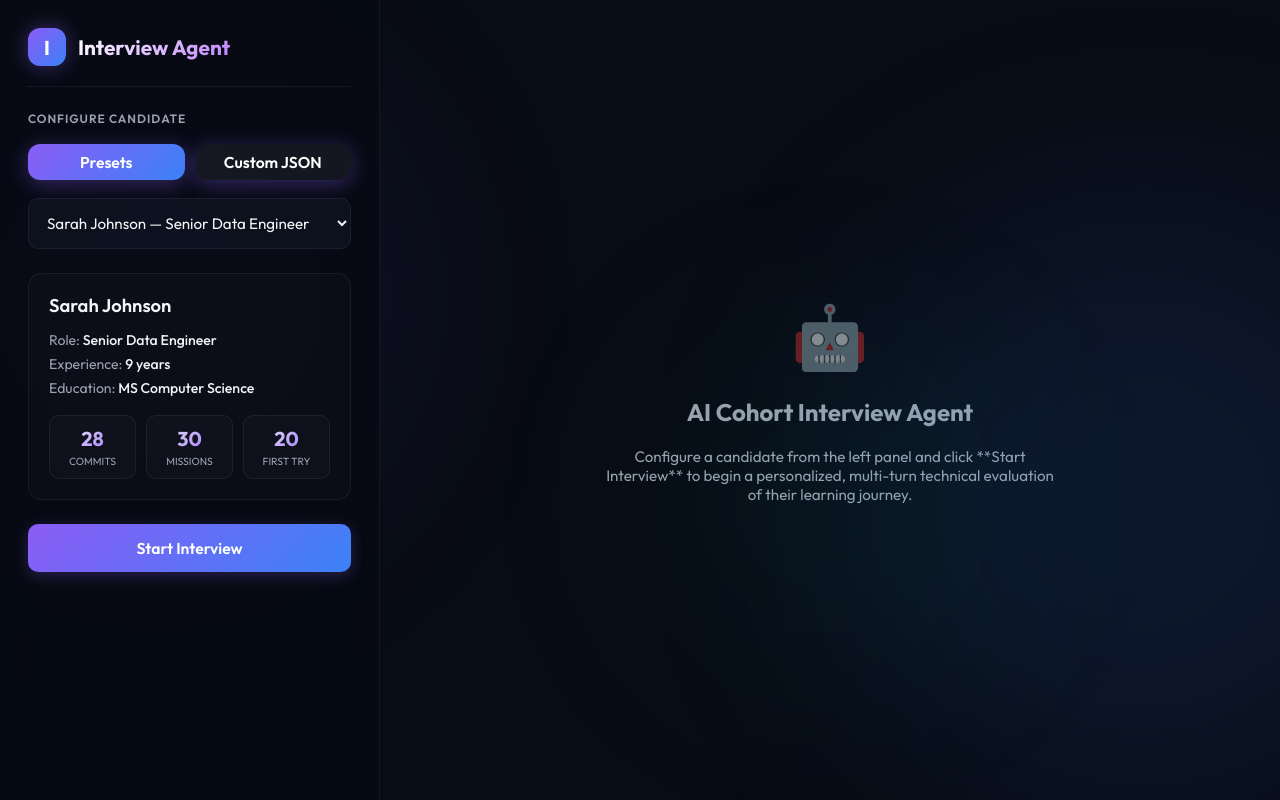
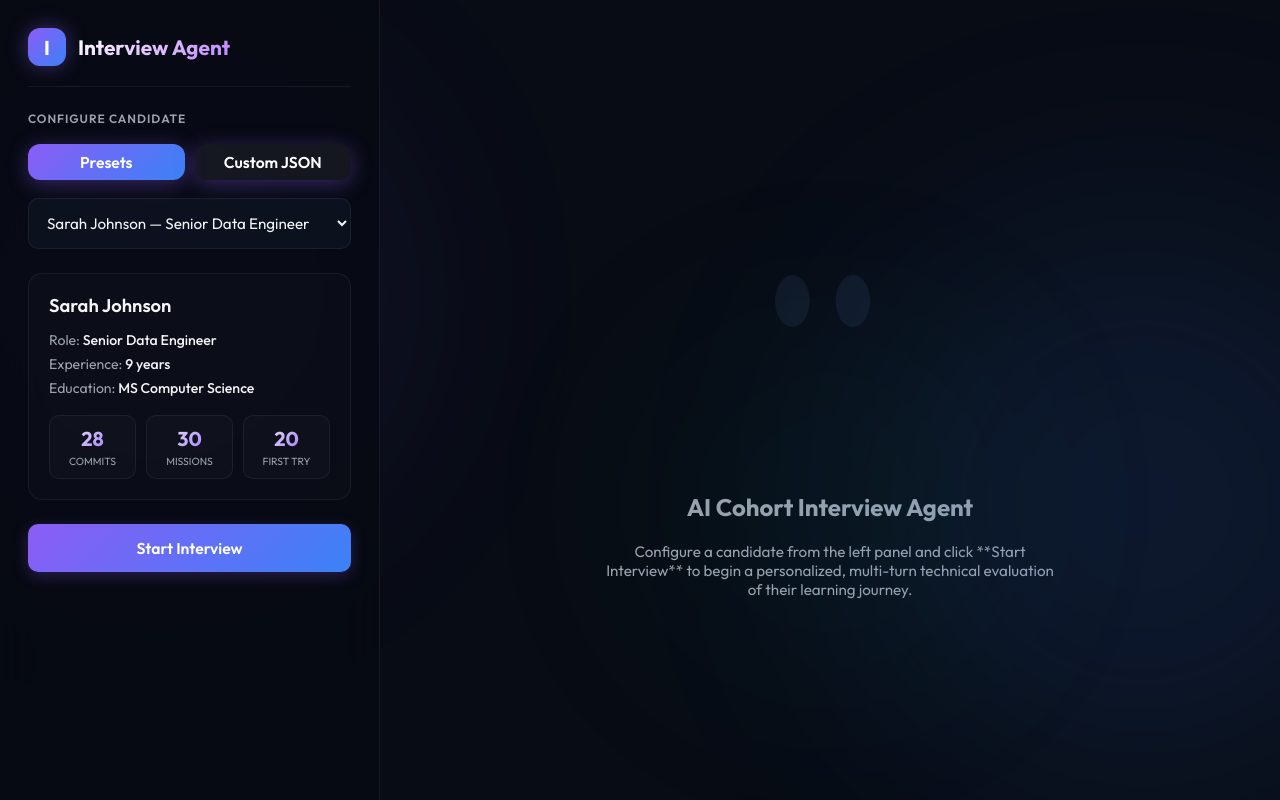
Before and after one commit to luckypandey213141-sudo/the-interview-agent, a Next.js app: page / in a window 1280 px wide. Built offline with nearby package versions, Linux system fonts and the light colour scheme; some icons are missing.

Commit message:
feat: replace empty state robot with interactive MeshGradientSVG shader component

```diff
--- a/app/globals.css
+++ b/app/globals.css
@@ -740,3 +740,49 @@ body {
   0%, 100% { opacity: 0.4; transform: scale(0.95); }
   50% { opacity: 1; transform: scale(1.05); }
 }
+
+/* Mesh Gradient Robot CSS custom styling mapping */
+.mesh-gradient-container {
+  position: relative;
+  width: 100%;
+  max-width: 220px;
+  margin-left: auto;
+  margin-right: auto;
+  padding: 10px;
+  display: flex;
+  justify-content: center;
+  align-items: center;
+}
+
+.mesh-gradient-svg {
+  width: 100%;
+  height: auto;
+}
+
+.mesh-gradient-wrapper {
+  width: 100%;
+  height: 100%;
+}
+
+.mesh-gradient-canvas {
+  width: 100%;
+  height: 100%;
+}
+
+.animate-blink {
+  animation: blink-eyes 3.5s infinite ease-in-out;
+}
+
+@keyframes blink-eyes {
+  0%, 90%, 100% {
+    ry: 30;
+  }
+  95% {
+    ry: 3;
+  }
+}
+
+@keyframes blink {
+  0%, 100% { opacity: 0; }
+  50% { opacity: 1; }
+}
--- a/app/page.tsx
+++ b/app/page.tsx
@@ -2,6 +2,7 @@
 
 import React, { useState, useEffect, useRef } from "react";
 import candidatesData from "@/lib/candidates.json";
+import { MeshGradientSVG } from "@/components/ui/shader-svg";
 
 interface CandidateMember {
   id: string;
@@ -427,7 +428,7 @@ export default function Home() {
       <div className="chat-area">
         {!isInterviewStarted ? (
           <div className="empty-state">
-            <div className="empty-state-icon">🤖</div>
+            <MeshGradientSVG />
             <h2>AI Cohort Interview Agent</h2>
             <p style={{ maxWidth: "460px", color: "var(--text-secondary)", fontSize: "0.95rem" }}>
               Configure a candidate from the left panel and click **Start Interview** to begin a personalized,
--- /dev/null
+++ b/components/ui/shader-svg.tsx
@@ -0,0 +1,104 @@
+"use client"
+
+import { MeshGradient } from "@paper-design/shaders-react"
+import { motion } from "framer-motion"
+import { useState, useEffect, useRef } from "react"
+
+export function MeshGradientSVG() {
+  const colors = [
+    "#FFB3D9", // Pastel pink
+    "#87CEEB", // Sky blue
+    "#4A90E2", // Medium blue
+    "#2C3E50", // Dark blue-gray
+    "#1A1A2E", // Very dark blue
+  ]
+
+  const [mousePosition, setMousePosition] = useState({ x: 0, y: 0 })
+  const [eyeOffset, setEyeOffset] = useState({ x: 0, y: 0 })
+  const svgRef = useRef<SVGSVGElement | null>(null)
+
+  useEffect(() => {
+    const handleMouseMove = (e: MouseEvent) => {
+      setMousePosition({ x: e.clientX, y: e.clientY })
+    }
+
+    window.addEventListener("mousemove", handleMouseMove)
+    return () => window.removeEventListener("mousemove", handleMouseMove)
+  }, [])
+
+  useEffect(() => {
+    const rect = svgRef.current?.getBoundingClientRect()
+    if (rect) {
+      const centerX = rect.left + rect.width / 2
+      const centerY = rect.top + rect.height / 2
+
+      const deltaX = (mousePosition.x - centerX) * 0.08
+      const deltaY = (mousePosition.y - centerY) * 0.08
+
+      const maxOffset = 8
+      setEyeOffset({
+        x: Math.max(-maxOffset, Math.min(maxOffset, deltaX)),
+        y: Math.max(-maxOffset, Math.min(maxOffset, deltaY)),
+      })
+    }
+  }, [mousePosition])
+
+  return (
+    <motion.div
+      className="mesh-gradient-container"
+      animate={{
+        y: [0, -8, 0],
+      }}
+      transition={{
+        duration: 4,
+        repeat: Number.POSITIVE_INFINITY,
+        ease: "easeInOut",
+      }}
+      style={{ transformOrigin: "top center" }}
+    >
+      <svg
+        ref={svgRef}
+        xmlns="http://www.w3.org/2000/svg"
+        width="231"
+        height="289"
+        viewBox="0 0 231 289"
+        className="mesh-gradient-svg"
+      >
+        <defs>
+          <clipPath id="shapeClip">
+            <path d="M230.809 115.385V249.411C230.809 269.923 214.985 287.282 194.495 288.411C184.544 288.949 175.364 285.718 168.26 280C159.746 273.154 147.769 273.461 139.178 280.23C132.638 285.384 124.381 288.462 115.379 288.462C106.377 288.462 98.1451 285.384 91.6055 280.23C82.912 273.385 70.9353 273.385 62.2415 280.23C55.7532 285.334 47.598 288.411 38.7246 288.462C17.4132 288.615 0 270.667 0 249.359V115.385C0 51.6667 51.6756 0 115.404 0C179.134 0 230.809 51.6667 230.809 115.385Z" />
+          </clipPath>
+        </defs>
+
+        <foreignObject width="231" height="289" clipPath="url(#shapeClip)">
+          <div className="mesh-gradient-wrapper">
+            <MeshGradient colors={colors} className="mesh-gradient-canvas" speed={1} />
+          </div>
+        </foreignObject>
+
+        <motion.ellipse
+          rx="20"
+          ry="30"
+          fill="#111827"
+          className="animate-blink"
+          animate={{
+            cx: 80 + eyeOffset.x,
+            cy: 120 + eyeOffset.y,
+          }}
+          transition={{ type: "spring", stiffness: 150, damping: 15 }}
+        />
+        <motion.ellipse
+          rx="20"
+          ry="30"
+          fill="#111827"
+          className="animate-blink"
+          animate={{
+            cx: 150 + eyeOffset.x,
+            cy: 120 + eyeOffset.y,
+          }}
+          transition={{ type: "spring", stiffness: 150, damping: 15 }}
+        />
+      </svg>
+    </motion.div>
+  )
+}
--- a/package.json
+++ b/package.json
@@ -10,6 +10,8 @@
   },
   "dependencies": {
     "@google/genai": "^2.16.0",
+    "@paper-design/shaders-react": "^0.0.79",
+    "framer-motion": "^13.0.0",
     "next": "16.3.0",
     "react": "19.2.8",
     "react-dom": "19.2.8"
```
Also changed, not shown: 1 other file (tests, documents, lock files or other folders).
